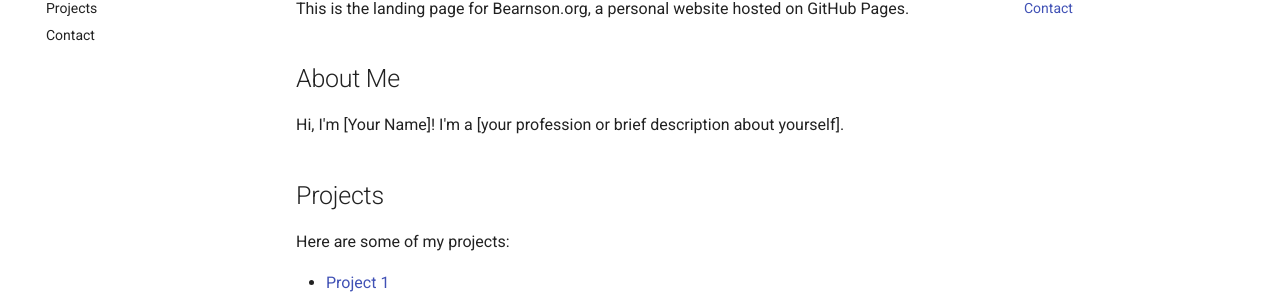
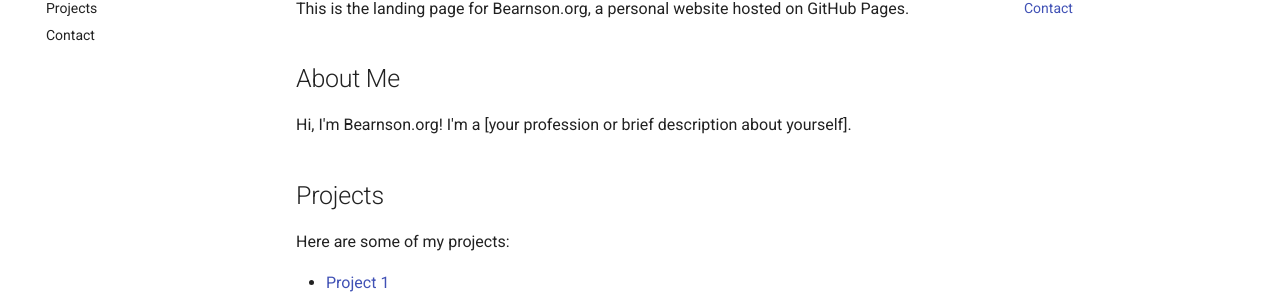
Before and after one commit to Bearzz/project-1, an MkDocs documentation site: the page built from docs/index.md, in a window 1280 px wide and 1303 px high. Shown: the part 184-491 px from the top of the window. Built offline with MkDocs 1.6.1 and Material for MkDocs 9.7.7, drawn with Linux system fonts in a browser that asks for light colours.

Commit message:
Update introduction on landing page

```diff
--- a/docs/index.md
+++ b/docs/index.md
@@ -4,7 +4,7 @@ This is the landing page for Bearnson.org, a personal website hosted on GitHub P
 
 ## About Me
 
-Hi, I'm [Your Name]! I'm a [your profession or brief description about yourself].
+Hi, I'm Bearnson.org! I'm a [your profession or brief description about yourself].
 
 ## Projects
 
```
